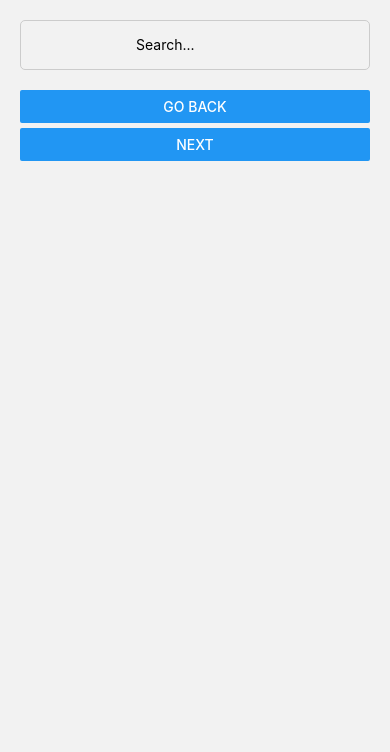
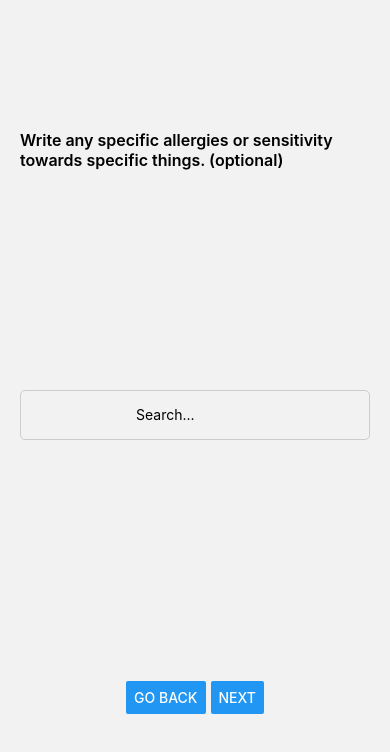
Before and after one commit to shyawn/State-Management, a React Native app: screen /Allergies in a window 390 px wide. Shown: the top 752 px of the page. Built offline with nearby package versions, Linux system fonts and the light colour scheme.

Commit message:
chore: edit allergies styling

```diff
--- a/src/pages/Allergies.tsx
+++ b/src/pages/Allergies.tsx
@@ -33,7 +33,6 @@ export default function MultiSelectDropdown() {
   }, [searchText]);
 
   const handleSelect = (selectedItem: any) => {
-    // console.log('ITEM: ', selectedItem);
     dispatch(chooseAllergies(selectedItem));
     setSearchText('');
     setShowDropdown(false);
@@ -50,6 +49,10 @@ export default function MultiSelectDropdown() {
 
   return (
     <View style={styles.allergiesContainer}>
+      <Text style={styles.allergiesHeader}>
+        Write any specific allergies or sensitivity towards specific things.
+        (optional)
+      </Text>
       <View style={styles.inputContainer}>
         <FlatList
           horizontal
@@ -103,7 +106,8 @@ const styles = StyleSheet.create({
     padding: 20,
   },
   navigationContainer: {
-    flex: 1,
+    flexDirection: 'row',
+    justifyContent: 'center',
     gap: 5,
     marginTop: 20,
   },
@@ -116,6 +120,10 @@ const styles = StyleSheet.create({
     padding: 10,
     borderRadius: 5,
     minHeight: 50,
+  },
+  allergiesHeader: {
+    fontSize: 16,
+    fontWeight: '600',
   },
   input: {
     flex: 1,
```
